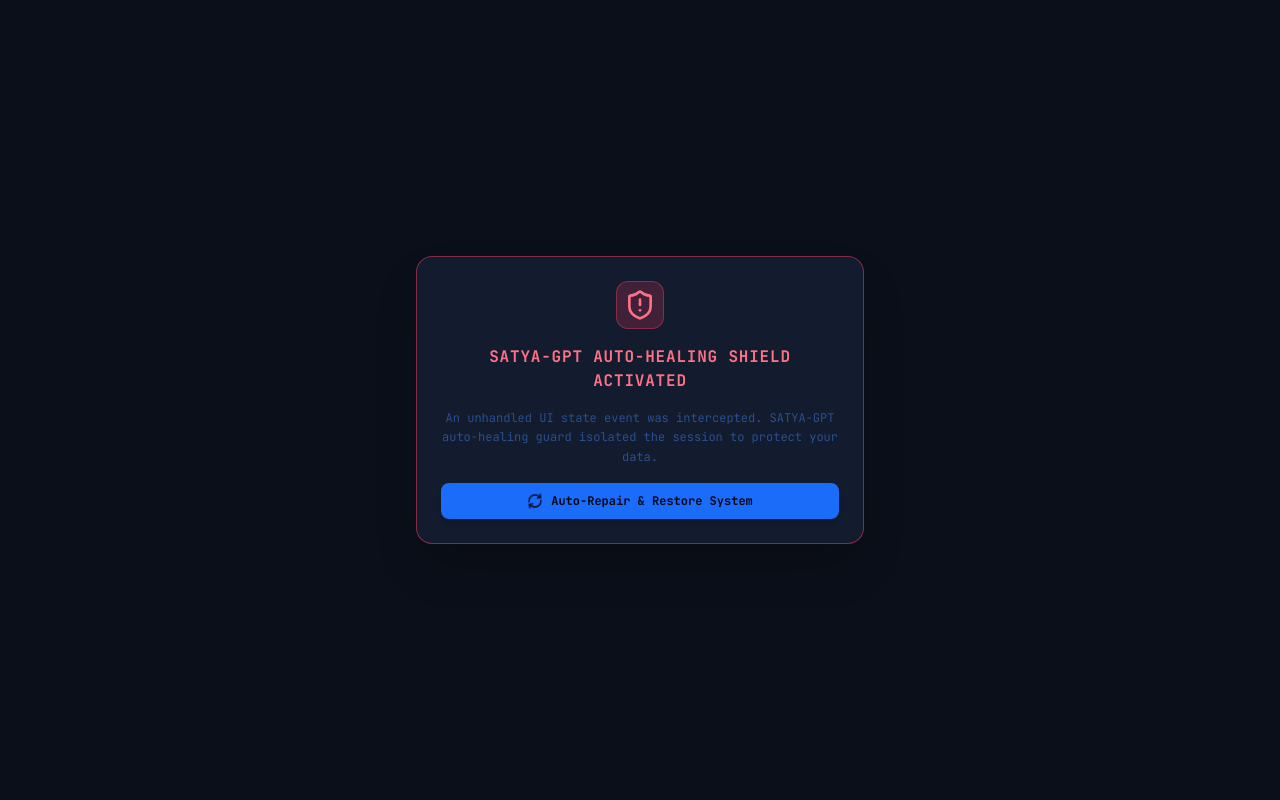
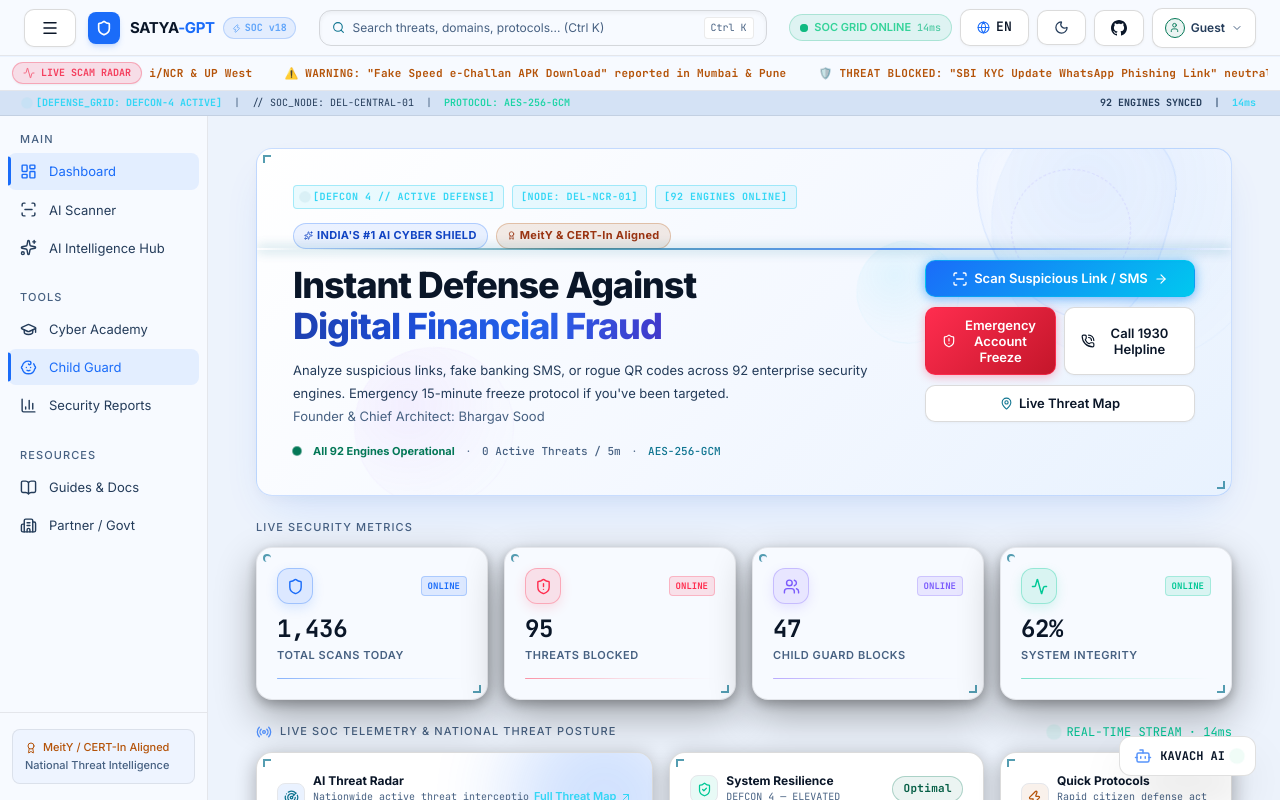
Before and after one commit to Bhargavasood07/satya-gpt-3.0, a React (Vite) app: page / in a window 1280 px wide. Built offline with nearby package versions, Linux system fonts and the light colour scheme.

Commit message:
fix(ui): Fix isHindi undefined reference error causing auto-healing shield activation

```diff
--- a/src/App.jsx
+++ b/src/App.jsx
@@ -334,6 +334,7 @@
 
 export default function App() {
   const { t, i18n } = useTranslation();
+  const isHindi = i18n?.language?.startsWith('hi');
   const { theme, toggleTheme } = useTheme();
   const { isChildMode, toggleChildMode } = useChildMode();
   const { isLoginModalOpen, closeLoginModal } = useAuth();
```
